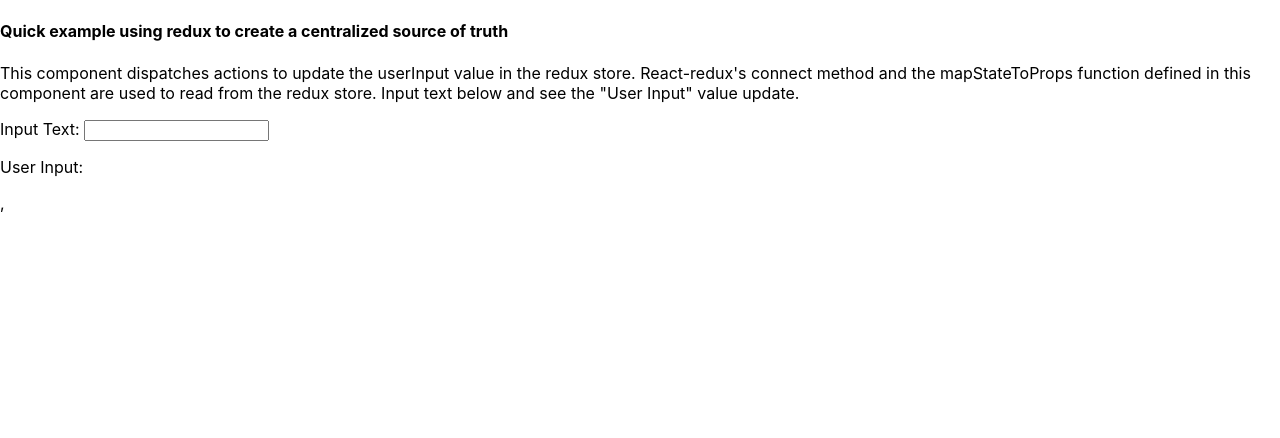
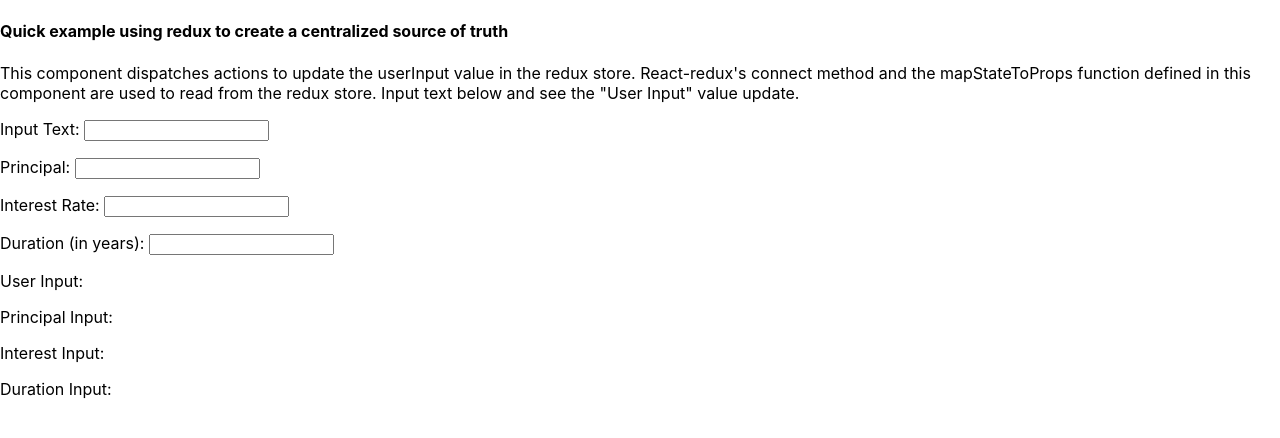
Before and after one commit to toaney/react-starter, a React (Create React App) app: page / in a window 1280 px wide. Shown: the top 438 px of the page. Built offline with nearby package versions, Linux system fonts and the light colour scheme.

Commit message:
wire up multiple user inputs

```diff
--- a/src/App.js
+++ b/src/App.js
@@ -1,9 +1,10 @@
 import React from 'react';
 import './App.css';
 import { connect } from 'react-redux';
-import { updateUserInput } from './actions/userInputAction';
+import * as inputActions from './actions/userInputAction';
+// import { updateUserInput, updatePrincipalInput, updateInterestInput, updateDurationInput } from './actions/userInputAction';
 
-const ReduxStateExample = ({dispatch, userInput}) => {
+const ReduxStateExample = ({dispatch, userInput, principalInput, interestInput, durationInput}) => {
   // set up local state with useState hook
   // const [ userInput, setUserInput ] = useState("");
 
@@ -11,10 +12,18 @@ const ReduxStateExample = ({dispatch, userInput}) => {
       <div className="content-container">
           <div className="content">
               <div className="content-centered content-container">
-                  <h4>Quick example using redux to create a centralized source of truth</h4>
-                  <p>This component dispatches actions to update the userInput value in the redux store. React-redux's connect method and the mapStateToProps function defined in this component are used to read from the redux store. Input text below and see the "User Input" value update.</p>
-                  <p>Input Text: <input className="input-field" onChange={e => dispatch(updateUserInput(e.target.value))} value={userInput}/></p>
-                  <p>User Input: {userInput}</p>
+                <h4>Quick example using redux to create a centralized source of truth</h4>
+                <p>This component dispatches actions to update the userInput value in the redux store. React-redux's connect method and the mapStateToProps function defined in this component are used to read from the redux store. Input text below and see the "User Input" value update.</p>
+                <p>Input Text: <input className="input-field" onChange={e => dispatch(inputActions.updateUserInput(e.target.value))} value={userInput}/></p>
+                <p>Principal: <input className="input-field" onChange={e => dispatch(inputActions.updatePrincipalInput(e.target.value))} value={principalInput}/></p>
+                <p>Interest Rate: <input className="input-field" onChange={e => dispatch(inputActions.updateInterestInput(e.target.value))} value={interestInput}/></p>
+                <p>Duration (in years): <input className="input-field" onChange={e => dispatch(inputActions.updateDurationInput(e.target.value))} value={durationInput}/></p>
+              </div>
+              <div className="content-centered content-container form-results">
+                <p>User Input: {userInput}</p>
+                <p>Principal Input: {principalInput}</p>
+                <p>Interest Input: {interestInput}</p>
+                <p>Duration Input: {durationInput}</p>
               </div>
           </div>
       </div>
@@ -24,7 +33,10 @@ const ReduxStateExample = ({dispatch, userInput}) => {
 //map redux state to component
 const mapStateToProps = state => {
   return({
-      userInput: state.userInputReducer.userInput
+      userInput: state.userInputReducer.userInput,
+      principalInput: state.userInputReducer.principalInput,
+      interestInput: state.userInputReducer.interestInput,
+      durationInput: state.userInputReducer.durationInput
   })
 }
 
--- a/src/actions/userInputAction.js
+++ b/src/actions/userInputAction.js
@@ -2,3 +2,18 @@ export const updateUserInput = userInput => ({
     type: "UPDATE_USERINPUT",
     userInput //userInput: userInput
 });
+
+export const updatePrincipalInput = principalInput => ({
+    type: "UPDATE_PRINCIPAL_INPUT",
+    principalInput
+});
+
+export const updateInterestInput = interestInput => ({
+    type: "UPDATE_INTEREST_INPUT",
+    interestInput
+});
+
+export const updateDurationInput = durationInput => ({
+    type: "UPDATE_DURATION_INPUT",
+    durationInput
+});
--- a/src/index.js
+++ b/src/index.js
@@ -13,7 +13,7 @@ ReactDOM.render(
   <React.StrictMode>
     <Provider store={store}>
       <App />
-    </Provider>,
+    </Provider>
   </React.StrictMode>,
   document.getElementById('root')
 );
--- a/src/reducers/userInputReducer.js
+++ b/src/reducers/userInputReducer.js
@@ -1,6 +1,9 @@
 //initialize initial state for Reducer
 const INITIAL_STATE = {
-    userInput: ""
+    userInput: "",
+    principalInput: "",
+    interestInput: "",
+    durationInput: ""
 }
 
 //declare userInputReducer
@@ -12,6 +15,28 @@ const userInputReducer = (state = INITIAL_STATE, action) => {
                 ...state,
                 userInput: action.userInput
             }
+
+        case "UPDATE_PRINCIPAL_INPUT":
+            return{
+                //create copy of current state and update userInput value
+                ...state,
+                principalInput: action.principalInput
+            }
+
+        case "UPDATE_INTEREST_INPUT":
+            return{
+                //create copy of current state and update userInput value
+                ...state,
+                interestInput: action.interestInput
+            }
+
+        case "UPDATE_DURATION_INPUT":
+            return{
+                //create copy of current state and update userInput value
+                ...state,
+                durationInput: action.durationInput
+            }
+
         default:
             return state
     }
```
